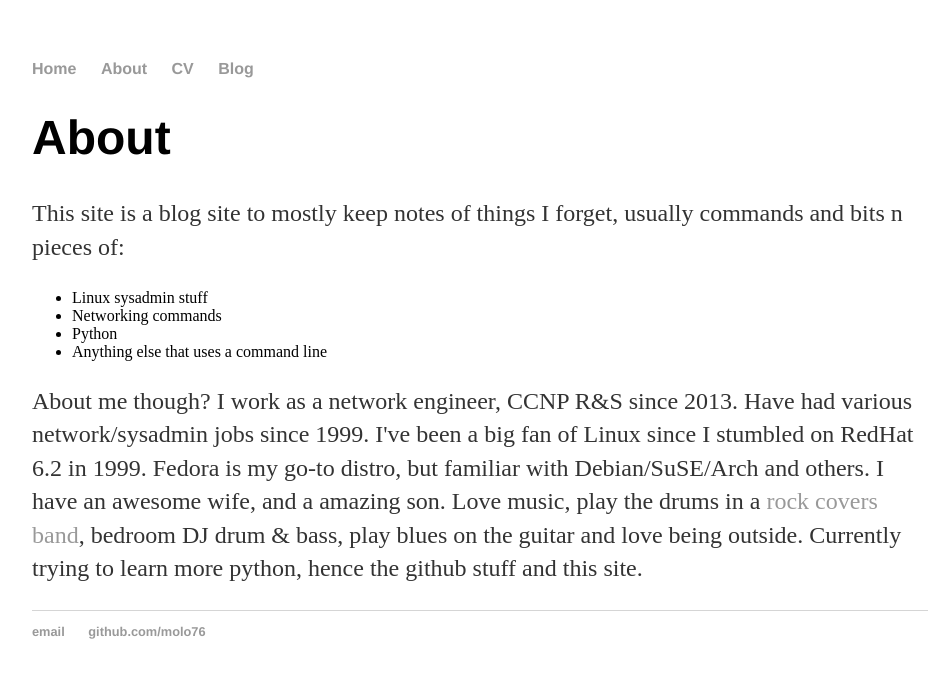
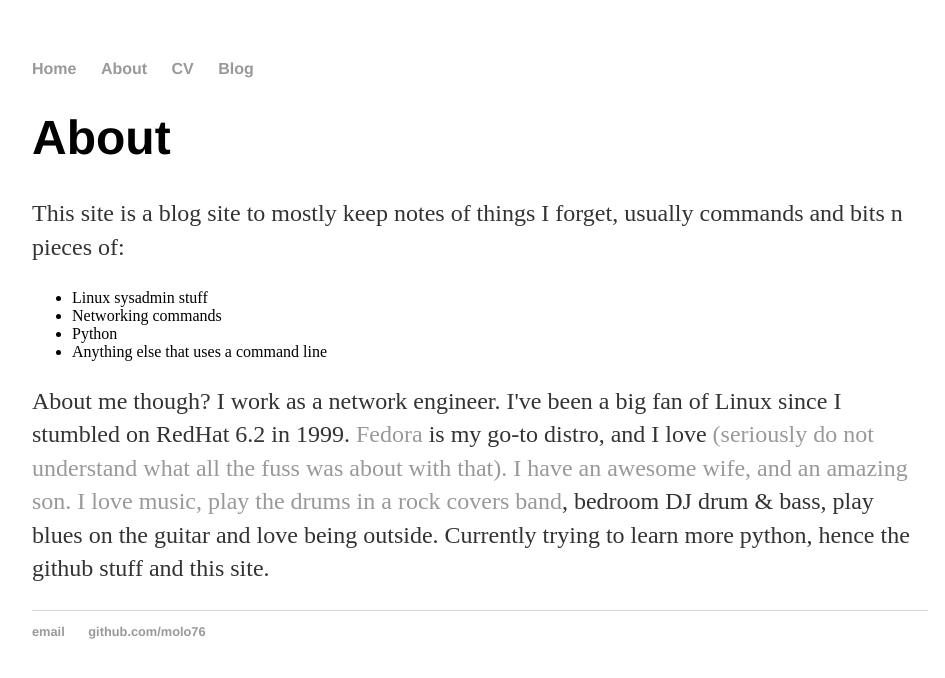
Before and after one commit to molo76/molo76.github.io, a Jekyll site: the page built from about/index.html, in a window 1280 px wide. Shown: the top 678 px of the page, without its empty margins (160-1105 px from the left). Built offline with Jekyll 4.4.1, drawn with Linux system fonts in a browser that asks for light colours.

Commit message:
ammended main index and about pages

```diff
--- a/about/index.html
+++ b/about/index.html
@@ -12,5 +12,5 @@
  <li>Anything else that uses a command line</li>
 </ul>
 <p>
-About me though? I work as a network engineer, CCNP R&S since 2013. Have had various network/sysadmin jobs since 1999. I've been a big fan of Linux since I stumbled on RedHat 6.2 in 1999. Fedora is my go-to distro, but familiar with Debian/SuSE/Arch and others. I have an awesome wife, and a amazing son. Love music, play the drums in a <a href="http://www.octanspring.co.uk">rock covers band</a>, bedroom DJ drum & bass, play blues on the guitar and love being outside. Currently trying to learn more python, hence the github stuff and this site.</p>
+About me though? I work as a network engineer. I've been a big fan of Linux since I stumbled on RedHat 6.2 in 1999. <a href="http://fedoraproject.org/">Fedora</a> is my go-to distro, and I love <a href="https://www.gnome.org/gnome-3/"Gnome3</a> (seriously do not understand what all the fuss was about with that). I have an awesome wife, and an amazing son. I love music, play the drums in a <a href="http://www.octanspring.co.uk">rock covers band</a>, bedroom DJ drum & bass, play blues on the guitar and love being outside. Currently trying to learn more python, hence the github stuff and this site.</p>
 </div><!-- /.blurb -->
--- a/index.html
+++ b/index.html
@@ -5,6 +5,6 @@
 <div class="blurb">
         		<h1>Hi there, forget me not.</h1>
 				<p>I tend to be forgetful. What was that command again? How did I do that thing I did a year ago? I'm putting stuff here that I want to remember for later.</p>
-<p>Although, the real driver for this website is to help me learn git, python, flask, and some jykell!</p>
+<p>Although, the real driver for this website is to help me learn git, <a href="https://www.python.org/">Python</a>, <a href="http://flask.pocoo.org/">Flask</a>, and some <a href="https://jekyllrb.com/">Jykell</a>.</p>
 
 </div><!-- /.blurb -->
```
